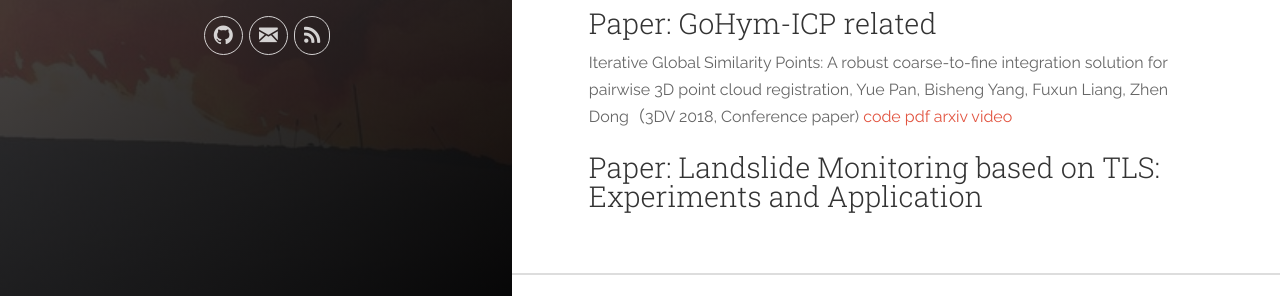
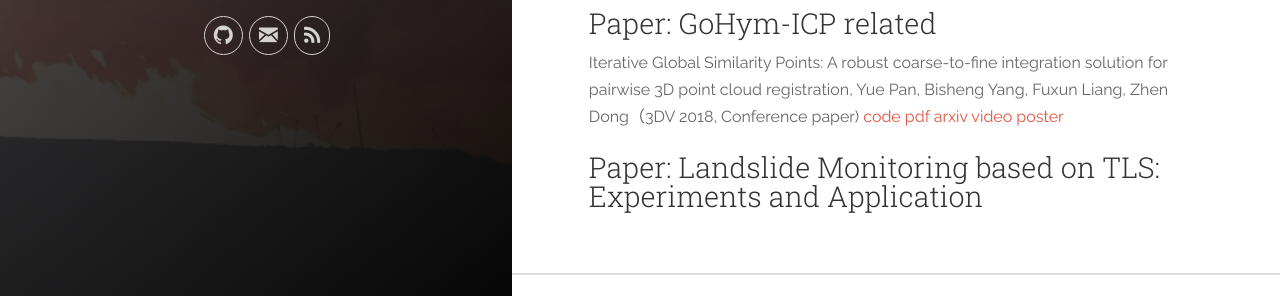
Before and after one commit to YuePanEdward/YuePanEdward.github.io, a Jekyll site: the page built from _posts/2018-08-10-about.md, in a window 1280 px wide and 900 px high, scrolled down 1588 px. Shown: the part 591-887 px from the top of the window. Built offline with Jekyll 4.4.1, drawn with Linux system fonts in a browser that asks for light colours.

Commit message:
Update 2018-08-10-about.md

```diff
--- a/_posts/2018-08-10-about.md
+++ b/_posts/2018-08-10-about.md
@@ -90,6 +90,6 @@ Organic solar battery investigation at Shanghai Institute of Technical Physics o
 
 ### Paper: GoHym-ICP related
 
-Iterative Global Similarity Points: A robust coarse-to-fine integration solution for pairwise 3D point cloud registration, Yue Pan, Bisheng Yang, Fuxun Liang, Zhen Dong（3DV 2018, Conference paper)  [code](https://github.com/YuePanEdward/IGSP)  [pdf]({{ site.baseurl }}/assets/1808.03899.pdf)  [arxiv](https://arxiv.org/abs/1808.03899)  [video](https://www.youtube.com/watch?v=DZr-8AceSqA)
+Iterative Global Similarity Points: A robust coarse-to-fine integration solution for pairwise 3D point cloud registration, Yue Pan, Bisheng Yang, Fuxun Liang, Zhen Dong（3DV 2018, Conference paper)  [code](https://github.com/YuePanEdward/IGSP)  [pdf]({{ site.baseurl }}/assets/1808.03899.pdf)  [arxiv](https://arxiv.org/abs/1808.03899)  [video](https://www.youtube.com/watch?v=DZr-8AceSqA) [poster]({{ site.baseurl }}/assets/3DVposter.pdf)
 
 ### Paper: Landslide Monitoring based on TLS: Experiments and Application
```
